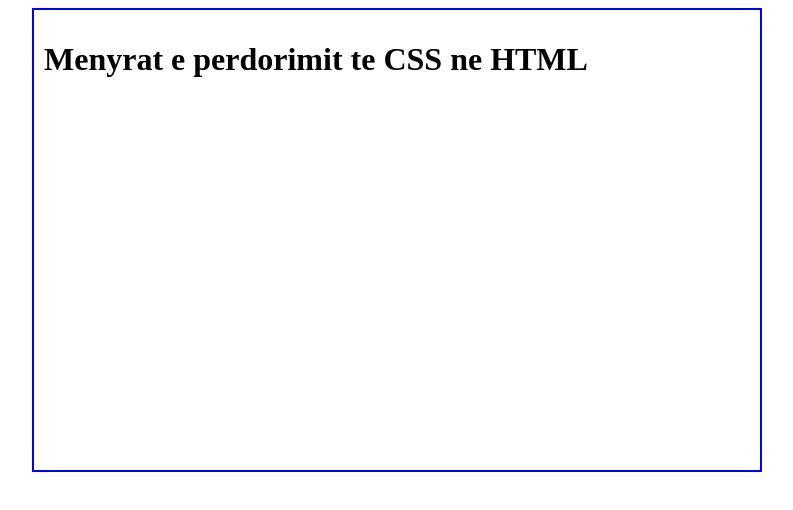
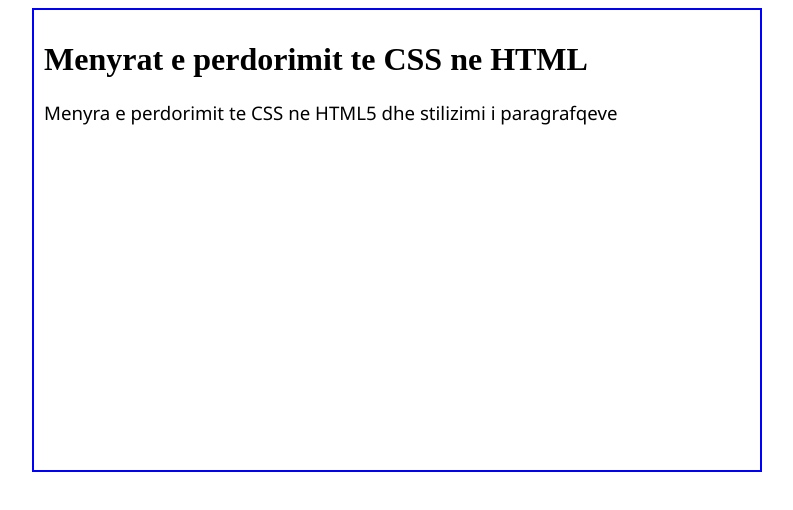
Before and after one commit to AliliArt/UBT_Ushtrime, a plain HTML site: page ushtrime ligjerat CSS.html in a window 1280 px wide. Shown: the whole page, without its empty margins (243-1036 px from the left). Drawn offline with Linux system fonts and the light colour scheme.

Commit message:
ndryshime

```diff
--- a/ushtrime ligjerat CSS.html
+++ b/ushtrime ligjerat CSS.html
@@ -19,7 +19,7 @@
 
     <h1> Menyrat e perdorimit te CSS ne HTML</h1>
     <p>
-
+        Menyra e perdorimit te CSS ne HTML5 dhe stilizimi i paragrafqeve
     </p>
 
 
```
